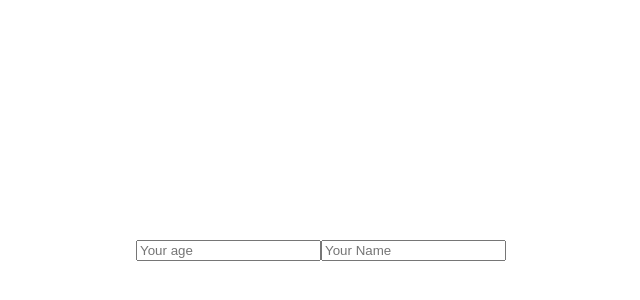
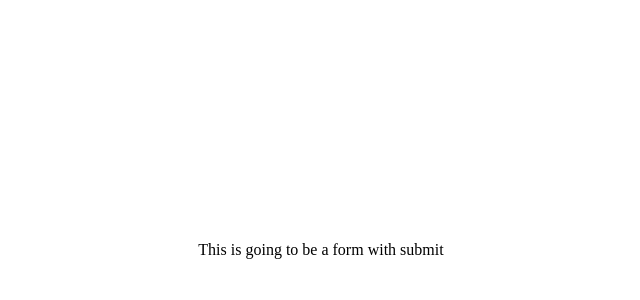
Before and after one commit to luis-pomare/user-management-with-React, a React (Vite) app: page / in a window 1280 px wide. Shown: the part 150-450 px from the top of the page, without its empty margins (319-959 px from the left). Built offline with nearby package versions, Linux system fonts and the light colour scheme.

Commit message:
Create FormWithSubmit skelleton

```diff
--- a/src/App.jsx
+++ b/src/App.jsx
@@ -1,10 +1,10 @@
 import './App.css';
-import ControlledForm from './components/ControlledForm.jsx';
+import FormWithSubmit from './components/FormWithSubmit';
 
 function App() {
   return (
     <>
-      <ControlledForm />
+      <FormWithSubmit />
     </>
   );
 }
--- /dev/null
+++ b/src/components/FormWithSubmit.jsx
@@ -0,0 +1,5 @@
+function FormWithSubmit() {
+  return <p>This is going to be a form with submit</p>;
+}
+
+export default FormWithSubmit;
```
